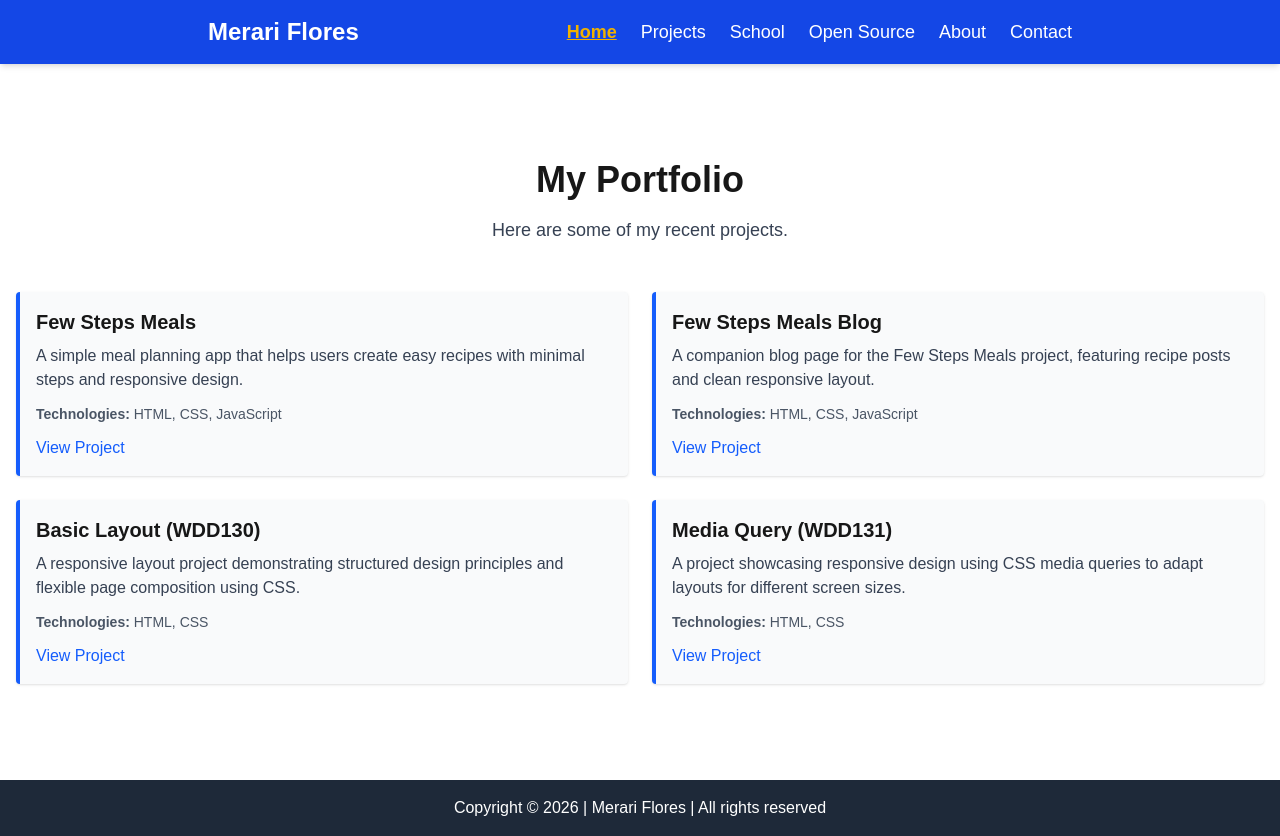
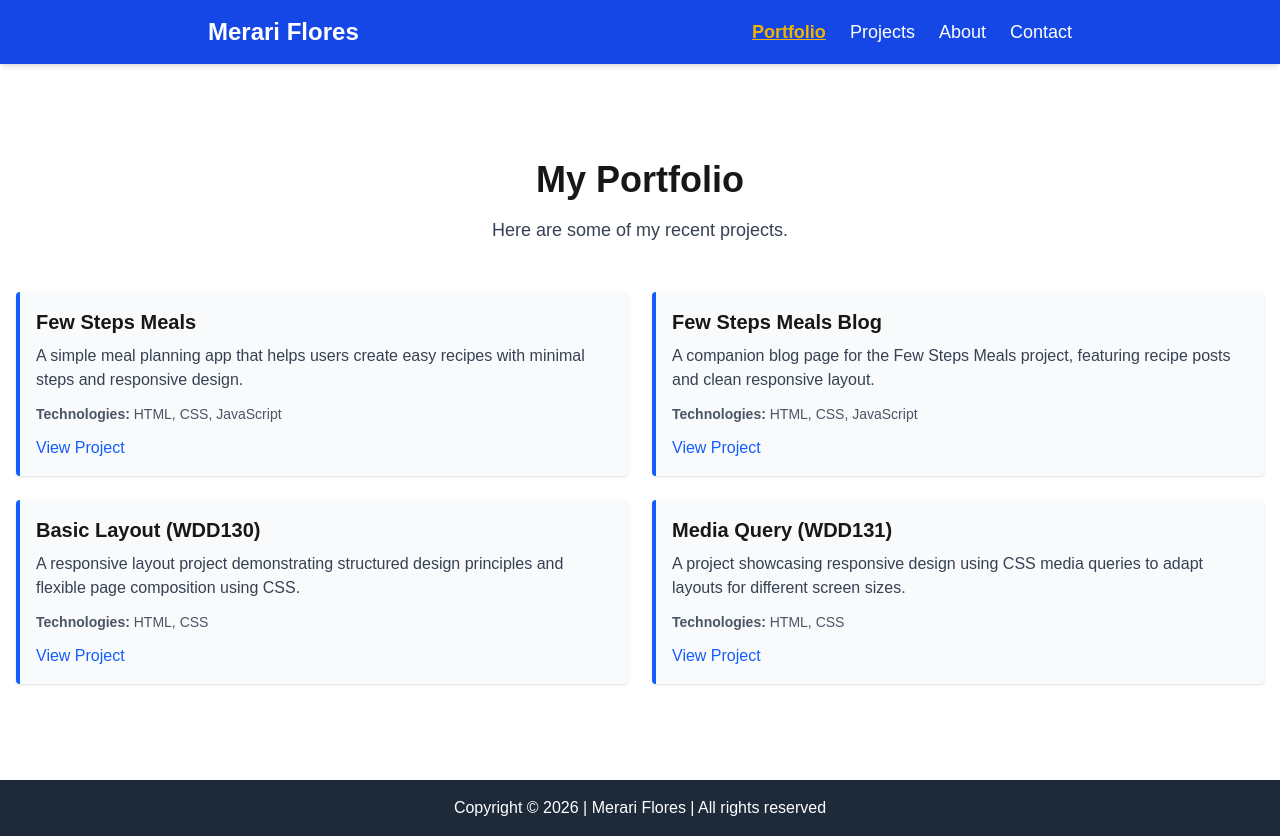
Before and after one commit to mrmerarif/wdd430-portfolio, a Next.js app: page / in a window 1280 px wide. Built offline with nearby package versions, Linux system fonts and the light colour scheme.

Commit message:
fixing issues with the routes

```diff
--- a/components/NavLinks.tsx
+++ b/components/NavLinks.tsx
@@ -6,16 +6,8 @@ import { usePathname } from 'next/navigation';
 export default function NavLinks() {
   const pathname = usePathname();
 
-  // Fix hydration mismatch: allow all /projects subroutes
-  const isActive = (path: string) => {
-    if (path === "/projects") {
-      return pathname.startsWith("/projects");
-    }
-    return pathname === path;
-  };
-
   const linkClasses = (path: string) =>
-    isActive(path)
+    pathname === path
       ? "underline font-bold text-yellow-500"
       : "hover:underline";
 
@@ -23,67 +15,43 @@ export default function NavLinks() {
     <nav aria-label="Primary Navigation">
       <ul className="flex gap-6 text-lg">
 
-        {/* Home */}
+        {/* Week 1 Portfolio */}
         <li>
           <Link
             href="/"
             className={linkClasses("/")}
-            aria-current={isActive("/") ? "page" : undefined}
+            aria-current={pathname === "/" ? "page" : undefined}
           >
-            Home
+            Portfolio
           </Link>
         </li>
 
-        {/* Projects */}
+        {/* Week 2 API Projects */}
         <li>
           <Link
             href="/projects"
             className={linkClasses("/projects")}
-            aria-current={pathname.startsWith("/projects") ? "page" : undefined}
+            aria-current={pathname === "/projects" ? "page" : undefined}
           >
             Projects
           </Link>
         </li>
 
-        {/* School */}
-        <li>
-          <Link
-            href="/projects/school"
-            className={linkClasses("/projects/school")}
-            aria-current={isActive("/projects/school") ? "page" : undefined}
-          >
-            School
-          </Link>
-        </li>
-
-        {/* Open Source */}
-        <li>
-          <Link
-            href="/projects/opensource"
-            className={linkClasses("/projects/opensource")}
-            aria-current={isActive("/projects/opensource") ? "page" : undefined}
-          >
-            Open Source
-          </Link>
-        </li>
-
-        {/* About */}
         <li>
           <Link
             href="/about"
             className={linkClasses("/about")}
-            aria-current={isActive("/about") ? "page" : undefined}
+            aria-current={pathname === "/about" ? "page" : undefined}
           >
             About
           </Link>
         </li>
 
-        {/* Contact */}
         <li>
           <Link
             href="/contact"
             className={linkClasses("/contact")}
-            aria-current={isActive("/contact") ? "page" : undefined}
+            aria-current={pathname === "/contact" ? "page" : undefined}
           >
             Contact
           </Link>
```
